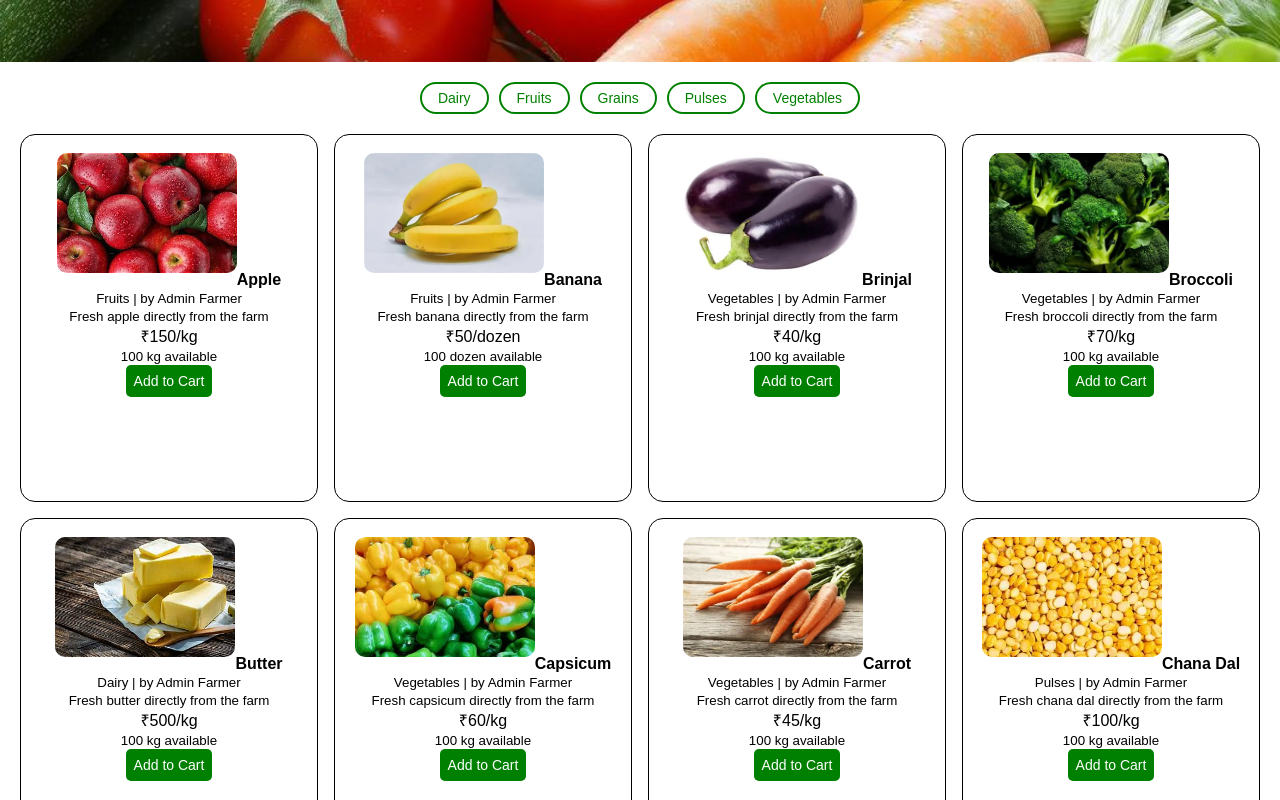
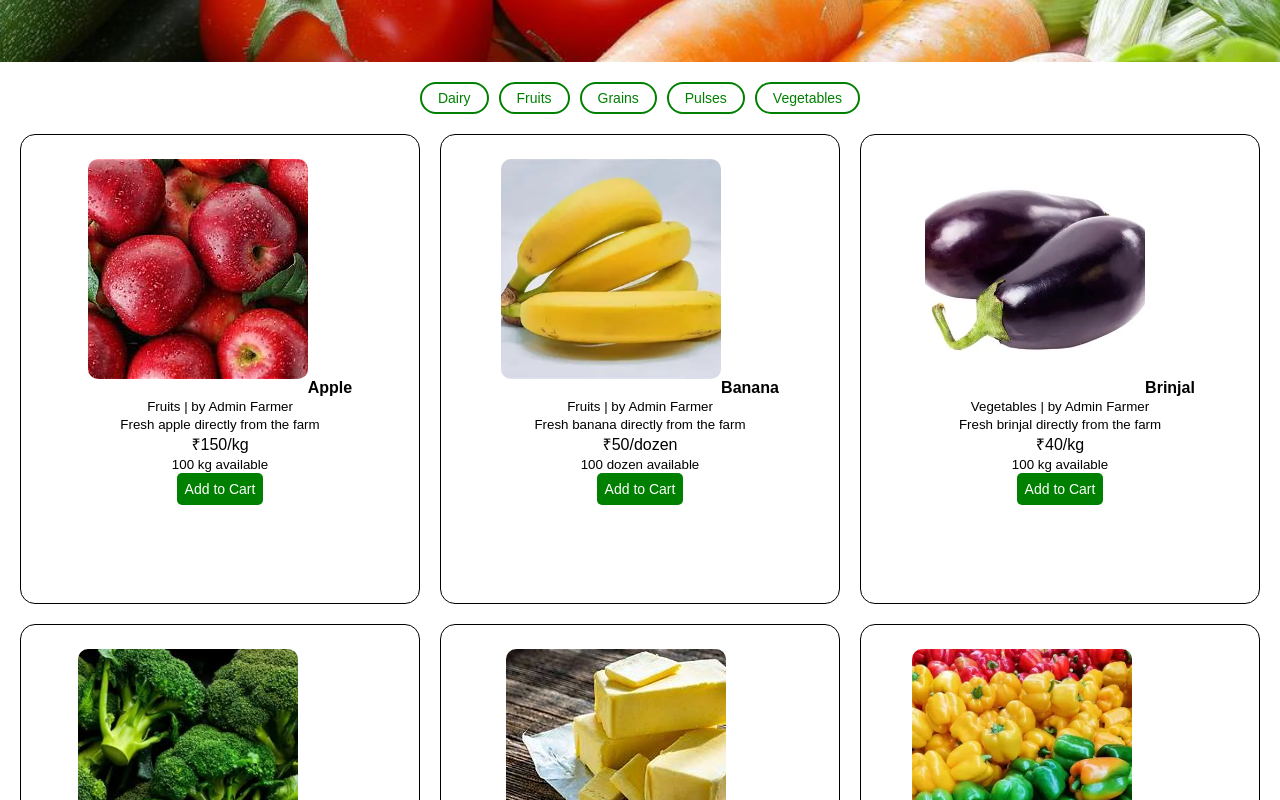
Before and after one commit to k-yaswanth-sai/Farmerwebapp, a React (Vite) app: page / in a window 1280 px wide. Shown: the part 440-1240 px from the top of the page. Built offline with nearby package versions, Linux system fonts and the light colour scheme.

Commit message:
Increase product card and image size

```diff
--- a/src/styles.css
+++ b/src/styles.css
@@ -36,9 +36,9 @@ a:hover { text-decoration: underline; }
   100% { transform: translateX(0); }
 }
 
-.section5 { display: grid; grid-template-columns: repeat(auto-fill, minmax(280px, 1fr)); gap: 16px; margin: 20px; }
-.card { border: 1px solid black; border-radius: 15px; text-align: center; padding: 18px; background: white; color: black; min-height: 330px; }
-.card img { width: 180px; height: 180px; object-fit: contain; margin-bottom: 12px; }
+.section5 { display: grid; grid-template-columns: repeat(auto-fill, minmax(320px, 1fr)); gap: 20px; margin: 20px; }
+.card { border: 1px solid black; border-radius: 15px; text-align: center; padding: 24px; background: white; color: black; min-height: 420px; }
+.card img { width: 220px; height: 220px; object-fit: cover; margin-bottom: 14px; }
 .emoji { font-size: 64px; }
 
 .section6 { background-color: lightblue; text-align: center; padding: 20px; }
@@ -78,7 +78,7 @@ th { background: green; color: white; }
 
 .imgfield { grid-column: 1 / -1; display: flex; flex-direction: column; gap: 8px; border: 1px dashed green; padding: 10px; border-radius: 8px; }
 .imgfield img { border-radius: 8px; display: block; margin-bottom: 6px; }
-.card img { max-width: 100%; height: 120px; object-fit: cover; border-radius: 10px; }
+.card img { max-width: 100%; height: 220px; object-fit: cover; border-radius: 10px; }
 
 .chips { display: flex; gap: 10px; flex-wrap: wrap; margin-bottom: 12px; }
 .chip { background: white; color: green; border: 2px solid green; border-radius: 20px; padding: 6px 16px; cursor: pointer; text-decoration: none; font-size: 14px; }
```
